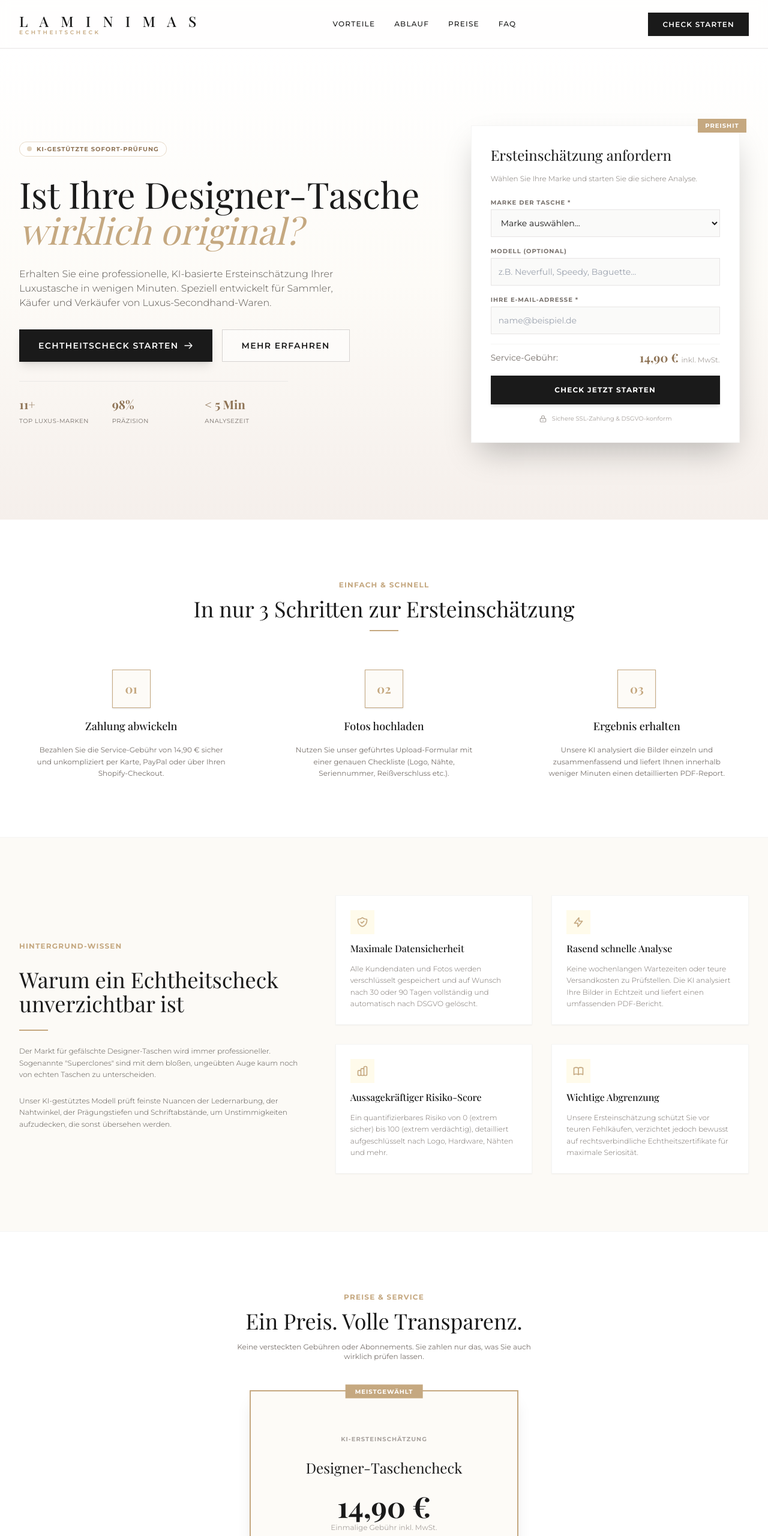
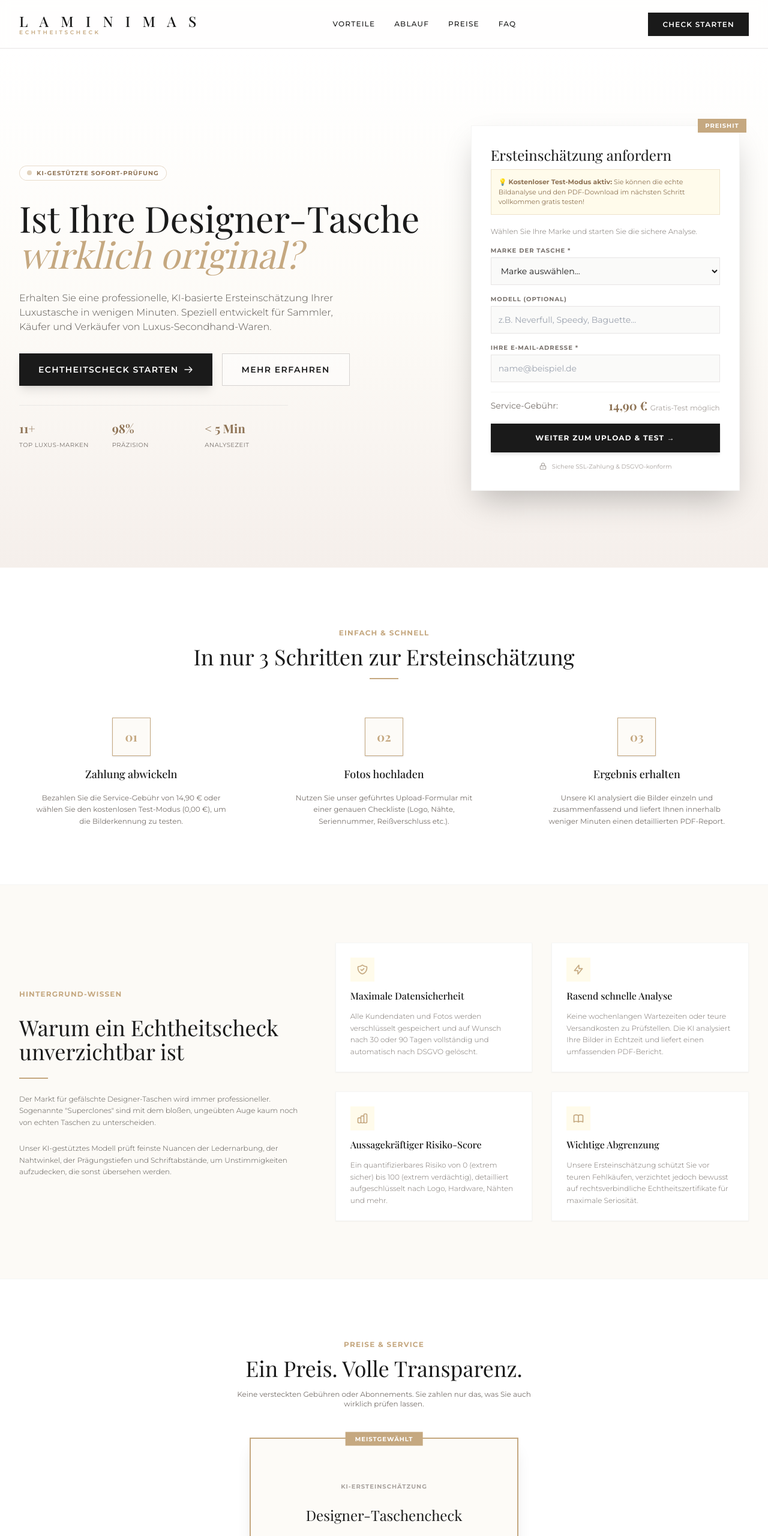
Before and after one commit to dawid00714/Laminimas-Bag-Checker, a website: page public/index.html in a window 1280 px wide. Shown: the top 2560 px of the page at 60% size. Drawn offline with nearby package versions, Linux system fonts and the light colour scheme; a web font is replaced by a local one.

Commit message:
Update index.html

```diff
--- a/public/index.html
+++ b/public/index.html
@@ -117,8 +117,15 @@
               <div class="absolute -top-3 -right-3 bg-luxury-gold text-white text-[10px] uppercase tracking-widest font-bold py-1 px-3">
                 Preishit
               </div>
-              <h3 class="font-serif text-2xl text-luxury-charcoal mb-4">Ersteinschätzung anfordern</h3>
-              <p class="text-xs text-stone-500 mb-6 font-light">Wählen Sie Ihre Marke und starten Sie die sichere Analyse.</p>
+              <h3 class="font-serif text-2xl text-luxury-charcoal mb-2">Ersteinschätzung anfordern</h3>
+
+              <!-- Free testing notice -->
+              <div class="bg-amber-50 border border-luxury-gold/30 p-3 mb-5 text-[11px] text-luxury-bronze rounded-none">
+                <strong>💡 Kostenloser Test-Modus aktiv:</strong>
+                Sie können die echte Bildanalyse und den PDF-Download im nächsten Schritt vollkommen gratis testen!
+              </div>
+
+              <p class="text-xs text-stone-500 mb-4 font-light">Wählen Sie Ihre Marke und starten Sie die sichere Analyse.</p>
 
               <form id="start-form" onsubmit="handleStartForm(event)" class="space-y-4">
                 <div>
@@ -151,16 +158,16 @@
 
                 <div class="pt-2 border-t border-stone-100 flex justify-between items-center text-sm">
                   <span class="text-stone-500">Service-Gebühr:</span>
-                  <span class="font-serif text-xl font-bold text-luxury-bronze">14,90 € <span class="text-xs text-stone-400 font-sans font-normal">inkl. MwSt.</span></span>
+                  <span class="font-serif text-xl font-bold text-luxury-bronze">14,90 € <span class="text-xs text-stone-400 font-sans font-normal text-line-through">Gratis-Test möglich</span></span>
                 </div>
 
                 <button type="submit" class="w-full bg-luxury-charcoal text-white hover:bg-luxury-gold hover:text-luxury-charcoal transition-all duration-300 text-xs tracking-widest uppercase font-bold py-4 rounded-none shadow-md">
-                  Check jetzt starten
+                  Weiter zum Upload & Test →
                 </button>
               </form>
 
               <div class="mt-4 flex items-center justify-center space-x-2 text-[10px] text-stone-400">
-                <svg class="w-3.5 h-3.5" fill="none" stroke="currentColor" viewBox="0 0 24 24"><path stroke-linecap="round" stroke-linejoin="round" stroke-width="2" d="M12 15v2m-6 4h12a2 2 0 002-2v-6a2 2 0 00-2-2H6a2 2 0 00-2 2v6a2 2 0 002 2zm10-10V7a4 4 0 00-8 0v4h8z"></path></svg>
+                <svg class="w-3.5 h-3.5" fill="none" stroke="currentColor" viewBox="0 0 24 24"><path stroke-linecap="round" stroke-linejoin="round" stroke-width="2" d="M12 15v2m-6 4h12a2 2 0 002-2v-6a2 2 0 00-2-2H6a2 2 0 00-2 2v6a2 2 0 002 2zm10-10V7a4 4 0 00-8 0v4h8z\"></path></svg>
                 <span>Sichere SSL-Zahlung & DSGVO-konform</span>
               </div>
             </div>
@@ -186,7 +193,7 @@
             </div>
             <h3 class="font-serif text-lg font-medium text-luxury-charcoal">Zahlung abwickeln</h3>
             <p class="text-xs text-stone-500 leading-relaxed max-w-xs mx-auto">
-              Bezahlen Sie die Service-Gebühr von 14,90 € sicher und unkompliziert per Karte, PayPal oder über Ihren Shopify-Checkout.
+              Bezahlen Sie die Service-Gebühr von 14,90 € oder wählen Sie den kostenlosen Test-Modus (0,00 €), um die Bilderkennung zu testen.
             </p>
           </div>
 
@@ -283,7 +290,7 @@
           <h3 class="font-serif text-2xl text-luxury-charcoal">Designer-Taschencheck</h3>
           <div class="font-serif text-5xl font-bold text-luxury-charcoal my-4">
             14,90 €
-            <span class="text-xs font-sans font-normal text-stone-400 block mt-1">Einmalige Gebühr inkl. MwSt.</span>
+            <span class="text-xs font-sans font-normal text-stone-400 block mt-1">Einmalige Gebühr / Gratis-Testung möglich</span>
           </div>
           <ul class="text-xs text-stone-600 text-left space-y-3 max-w-xs mx-auto py-6 border-t border-b border-stone-200/80">
             <li class="flex items-center space-x-2">
@@ -304,7 +311,7 @@
             </li>
           </ul>
           <button onclick="startCheck()" class="w-full bg-luxury-charcoal text-white hover:bg-luxury-gold hover:text-luxury-charcoal transition duration-300 text-xs tracking-widest uppercase font-bold py-4 shadow">
-            Check jetzt buchen
+            Jetzt kostenlos oder bezahlt starten
           </button>
         </div>
       </div>
@@ -323,8 +330,7 @@
           <div class="bg-white p-6 border border-stone-100">
             <h4 class="font-serif text-base text-luxury-charcoal font-medium mb-2">Wie zuverlässig ist die KI-Ersteinschätzung?</h4>
             <p class="text-xs text-stone-500 leading-relaxed font-light">
-              Unsere KI wurde mit tausenden Bilddaten verifizierter Originale und Fälschungen trainiert. Sie erkennt minimale Abweichungen in Schriftart, Nahtwinkel und Materialstrukturen mit einer Genauigkeit von über 98%. Sie dient als hervorragende Ersteinschätzung vor dem Kauf oder Verkauf.
-            </p>
+              Unsere KI wurde mit tausenden Bilddaten verifizierter Originale und Fälschungen trainiert. Sie erkennt minimale Abweichungen in Schriftart, Nahtwinkel und Materialstrukturen mit einer Genauigkeit von über 98%. Sie dient als hervorragende Ersteinschätzung vor dem Kauf oder Verkauf.\n            </p>
           </div>
 
           <div class="bg-white p-6 border border-stone-100">
@@ -412,7 +418,7 @@
 
         const data = await response.json();
         if (data.success) {
-          // Redirect to payment simulation
+          // Redirect to payment simulation / test choice
           window.location.href = data.paymentUrl;
         } else {
           alert('Fehler: ' + (data.error || 'Unerwarteter Fehler aufgetreten.'));
```
